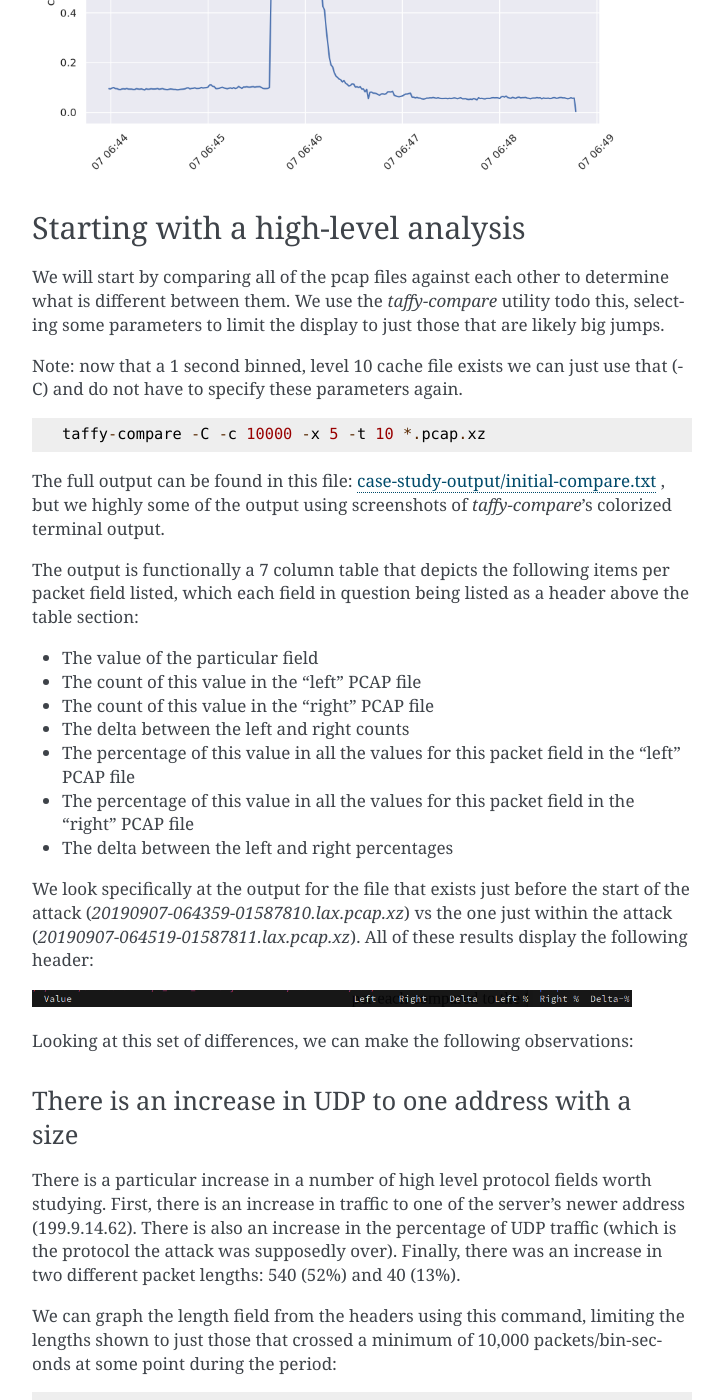
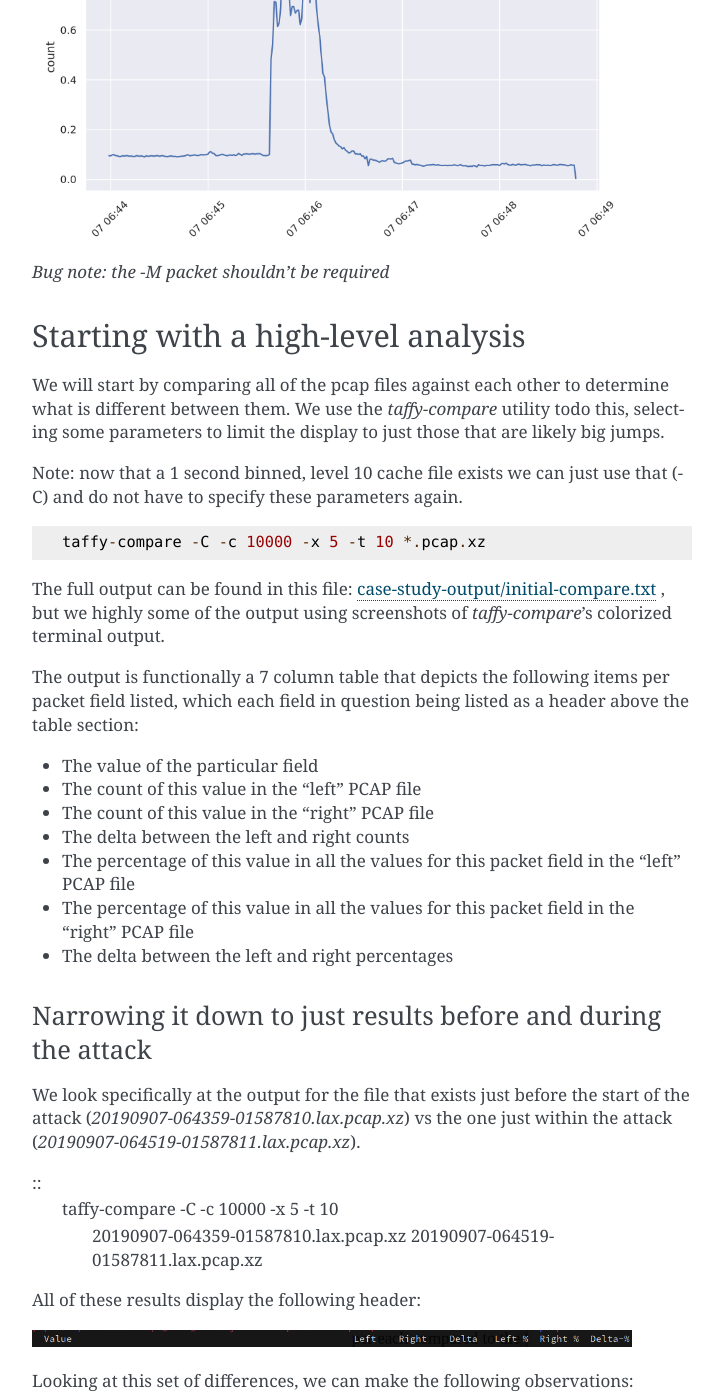
Before and after one commit to traffic-taffy/traffic-taffy, a Sphinx documentation site: the page built from docs/casestudy.rst, in a window 1280 px wide and 1400 px high, scrolled down 1510 px. Shown: the whole window, without its empty margins (388-1111 px from the left). Built offline with Sphinx 7.4.7, drawn with Linux system fonts in a browser that asks for light colours; some of the changed text lies outside the part shown.

Commit message:
doc fixes

```diff
--- a/docs/casestudy.rst
+++ b/docs/casestudy.rst
@@ -1,7 +1,6 @@
 *********************
 An Example Case Study
 *********************
-
 
 The best way of showing how `traffic-taffy` can be used to analyze
 large datasets, we will walk through an example dataset to analyze its
@@ -56,17 +55,22 @@
 can produce a graph of the total traffic to get a feel for the size of
 the event.  use *-C* to enable caching of the results (note: this
 first run will take a while to complete).  We use the special
-identifier *__TOTAL__*  to select just the total number of packets to
-create this graph.
+identifier *__TOTAL__* and sub-identifier *packet* to select just the
+total number of packets to create this graph.
+
+**Note: a first time level 10 analysis will take a long time to run,
+ but future runs will be much faster because we turned on caching (-C)**
 
 ::
 
-   taffy-graph -d 10 -C -b 1 -m __TOTAL__ -m packets -o total-traffic.png *.pcap.xz
+   taffy-graph -d 10 -C -b 1 -m __TOTAL__ -M packet -o total-traffic.png *.pcap.xz
 
 Which produces the following graph:
 
 .. image:: images/total-traffic.png
    :width: 600px
+
+*Bug note: the -M packet shouldn't be required*
 
 Starting with a high-level analysis
 ===================================
@@ -102,11 +106,20 @@
   in the "right" PCAP file
 * The delta between the left and right percentages
 
+Narrowing it down to just results before and during the attack
+--------------------------------------------------------------
+
 We look specifically at the output for the file that exists just
 before the start of the attack (*20190907-064359-01587810.lax.pcap.xz*)
 vs the one just within the attack
-(*20190907-064519-01587811.lax.pcap.xz*).  All of these results
-display the following header:
+(*20190907-064519-01587811.lax.pcap.xz*).
+
+::
+   taffy-compare -C -c 10000 -x 5 -t 10 \
+       20190907-064359-01587810.lax.pcap.xz \
+       20190907-064519-01587811.lax.pcap.xz
+
+All of these results display the following header:
 
 .. image:: images/header.png
    :width: 600px
```
